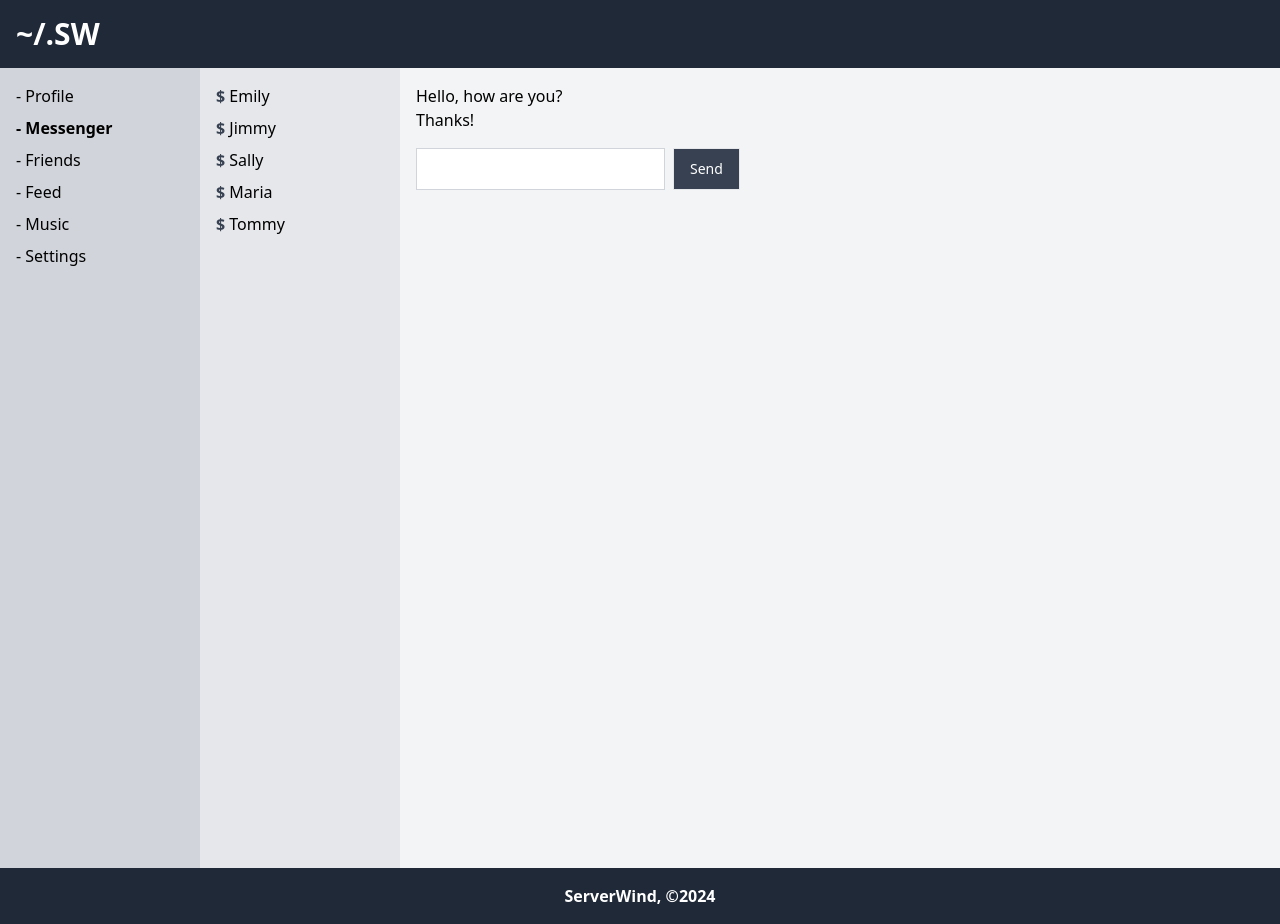
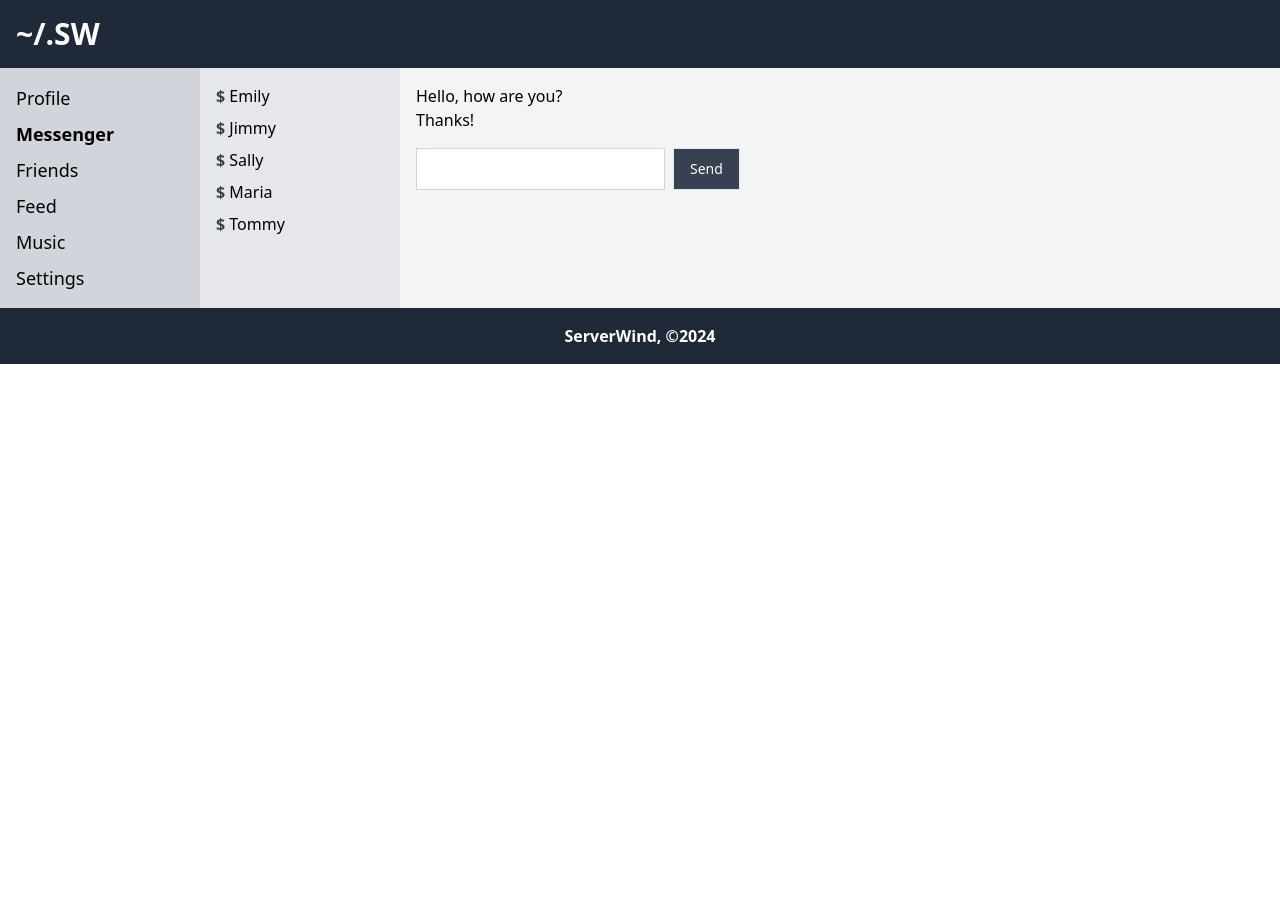
Before and after one commit to serverwind/social-react, a React (Vite) app: page /messenger in a window 1280 px wide. After the commit the page ends 800 px from the top, so only its background shows below. Built offline with nearby package versions, Linux system fonts and the light colour scheme; a web font is replaced by a local one.

Commit message:
Add icons to navi

```diff
--- a/src/components/Navigation/Links/Link/Link.jsx
+++ b/src/components/Navigation/Links/Link/Link.jsx
@@ -1,9 +1,9 @@
 import { NavLink } from "react-router-dom";
 
-function Link({ active, link, name }) {
+function Link({ active, link, name, icon }) {
   return (
-      <li className="hover:underline transition duration-300">
-        <NavLink className={active} to={link}>{name}</NavLink>
+    <li className="text-lg">
+       <span className={icon}></span> <NavLink className={active} to={link}>{name}</NavLink>
       </li>
   )
 }
--- a/src/components/Navigation/Links/Links.jsx
+++ b/src/components/Navigation/Links/Links.jsx
@@ -5,7 +5,7 @@ function Links({ links }) {
   return (
     <ul className="flex flex-wrap justify-center sm:flex-col gap-2">
       {links.map((link, index) => (
-        <Link key={index} link={link.link} name={link.name} active={(links) => (links.isActive ? s.active : "")} />
+        <Link key={index} link={link.link} name={link.name} icon={link.icon} active={(links) => (links.isActive ? s.active : "")} />
       ))}
     </ul>
   );
--- a/src/components/Navigation/Navigation.jsx
+++ b/src/components/Navigation/Navigation.jsx
@@ -2,7 +2,7 @@ import { Links } from "./Links/Links";
 
 function Navigation({ links }) {
   return (
-    <nav className="bg-gray-300 sm:p-4 sm:h-screen">
+    <nav className="bg-gray-300 sm:p-4 sm:relative">
       <Links links={links} />
     </nav>
   );
--- a/src/data/store.js
+++ b/src/data/store.js
@@ -5,12 +5,12 @@ import { messengerReducer } from "./messengerReducer";
 let state = {
   _data: {
     links: [
-      { link: "/profile", name: "- Profile" },
-      { link: "/messenger", name: "- Messenger" },
-      { link: "/friends", name: "- Friends" },
-      { link: "/feed", name: "- Feed" },
-      { link: "/music", name: "- Music" },
-      { link: "/settings", name: "- Settings" },
+      { link: "/profile", name: "Profile", icon: "mgc_user_4_fill" },
+      { link: "/messenger", name: "Messenger", icon: "mgc_chat_3_fill" },
+      { link: "/friends", name: "Friends", icon: "mgc_group_2_fill" },
+      { link: "/feed", name: "Feed", icon: "mgc_layout_top_fill" },
+      { link: "/music", name: "Music", icon: "mgc_music_3_fill" },
+      { link: "/settings", name: "Settings", icon: "mgc_settings_1_fill" },
     ],
     posts: {
       posts: [
--- a/src/main.jsx
+++ b/src/main.jsx
@@ -2,6 +2,7 @@ import { StrictMode } from "react";
 import { createRoot } from "react-dom/client";
 import { App } from "./App.jsx";
 import "./output.css";
+import "../node_modules/mingcute_icon/font/Mingcute.css"
 
 /* DATA */
 
--- a/src/output.css
+++ b/src/output.css
@@ -719,6 +719,11 @@ video {
   line-height: 2.25rem;
 }
 
+.text-lg {
+  font-size: 1.125rem;
+  line-height: 1.75rem;
+}
+
 .text-sm {
   font-size: 0.875rem;
   line-height: 1.25rem;
@@ -772,6 +777,20 @@ video {
   background-color: rgb(209 213 219 / var(--tw-bg-opacity));
 }
 
+.hover\:bg-gray-400:hover {
+  --tw-bg-opacity: 1;
+  background-color: rgb(156 163 175 / var(--tw-bg-opacity));
+}
+
+.hover\:bg-gray-100:hover {
+  --tw-bg-opacity: 1;
+  background-color: rgb(243 244 246 / var(--tw-bg-opacity));
+}
+
+.hover\:font-bold:hover {
+  font-weight: 700;
+}
+
 .hover\:underline:hover {
   text-decoration-line: underline;
 }
```
